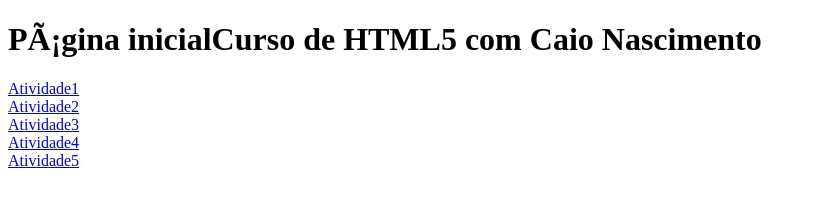
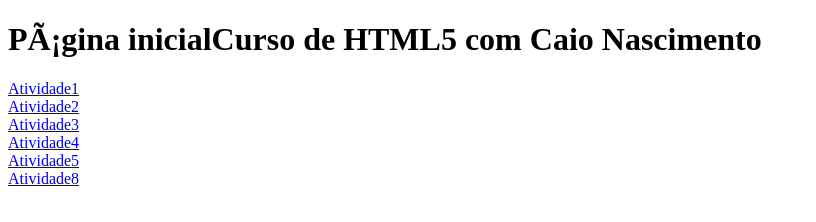
Before and after one commit to html5-infouneb/html5, a plain HTML site: page index.html in a window 1280 px wide. Shown: the whole page, without its empty margins (0-816 px from the left). Drawn offline with Linux system fonts and the light colour scheme.

Commit message:
Update index.html

```diff
--- a/index.html
+++ b/index.html
@@ -17,5 +17,7 @@
 <br>
 <a href="atividade5.html" title="Ir para Atividade5"> Atividade5 </a>
 <br>
+<a href="atividade8.html" title="Ir para Atividade8"> Atividade8 </a>
+<br>
 </body>
 </html>
```
